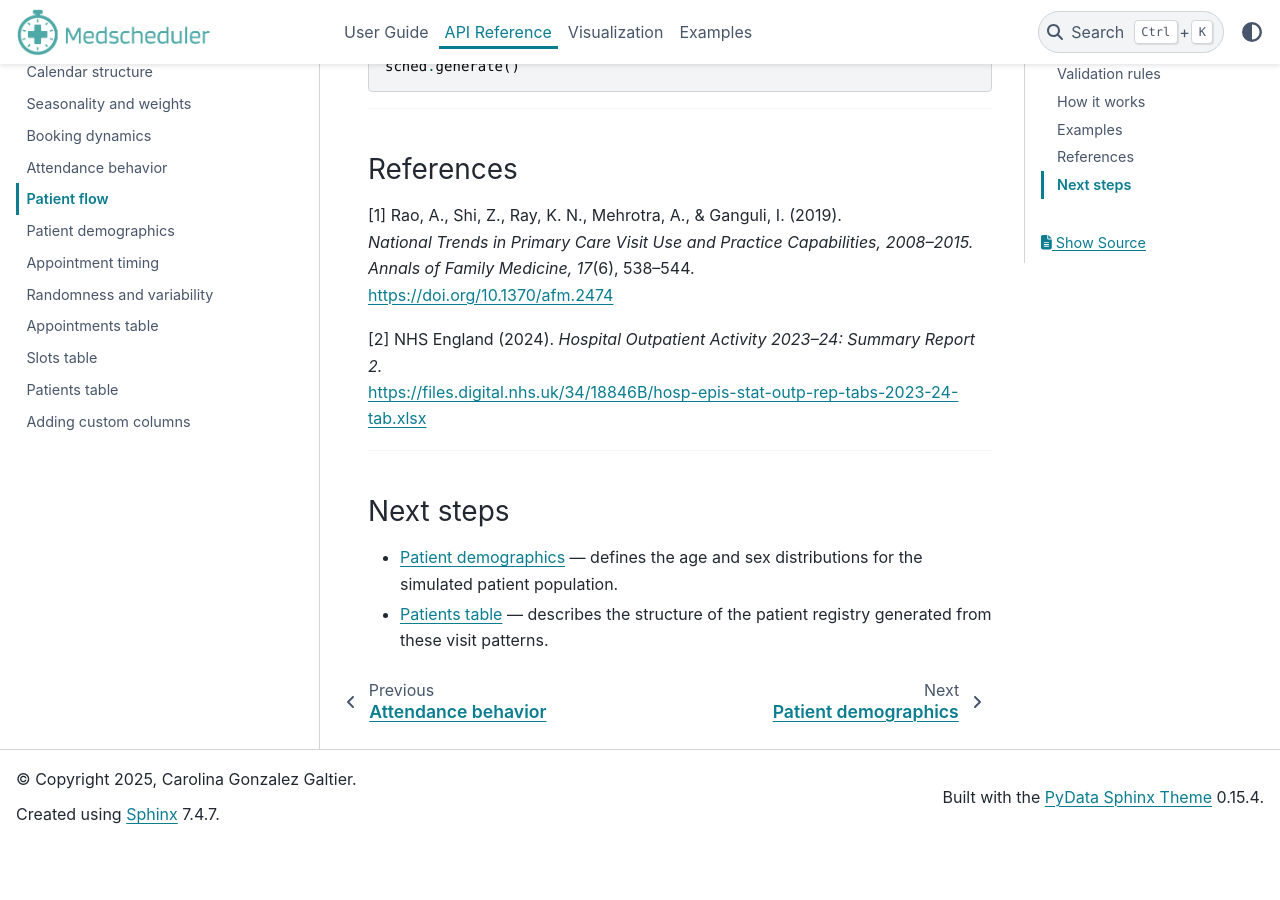
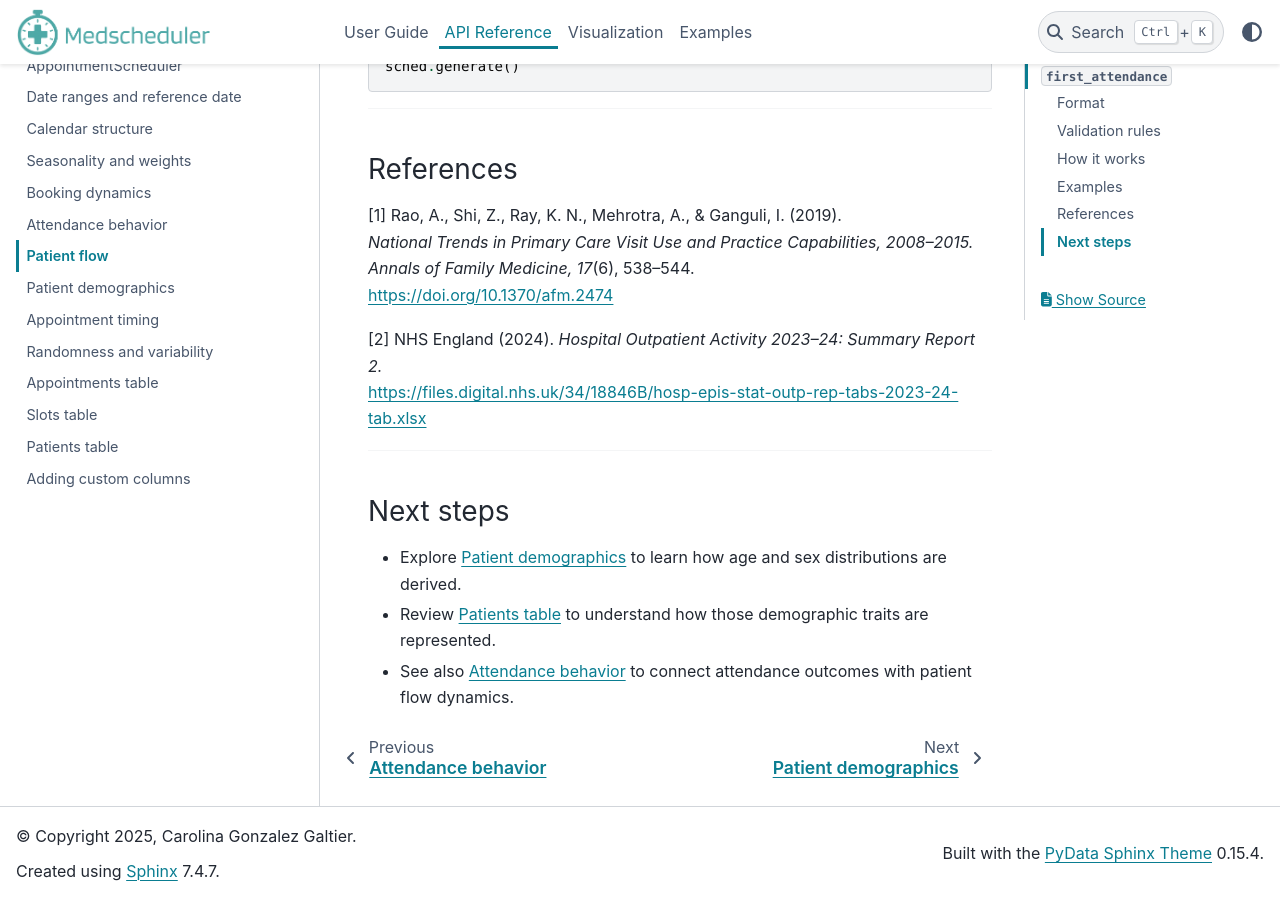
Before and after one commit to carogaltier/medscheduler, a Sphinx documentation site: the page built from docs/api-reference/patient_flow.md, in a window 1280 px wide and 900 px high, scrolled down 3018 px. Built offline with Sphinx 7.4.7 and the PyData theme 0.15.4, drawn with Linux system fonts in a browser that asks for light colours; before the commit the page ends 3861 px from its top, so only the background shows below that.

Commit message:
Update patient_flow.md

```diff
--- a/docs/api-reference/patient_flow.md
+++ b/docs/api-reference/patient_flow.md
@@ -100,8 +100,7 @@
 [https://files.digital.nhs.uk/34/18846B/hosp-epis-stat-outp-rep-tabs-2023-24-tab.xlsx](https://files.digital.nhs.uk/34/18846B/hosp-epis-stat-outp-rep-tabs-2023-24-tab.xlsx)
 
 ---
-
 ### Next steps
-
-- {doc}`patient_demographics` — defines the age and sex distributions for the simulated patient population.
-- {doc}`patients_table` — describes the structure of the patient registry generated from these visit patterns.
+- Explore {doc}`patient_demographics` to learn how age and sex distributions are derived.
+- Review {doc}`patients_table` to understand how those demographic traits are represented.
+- See also {doc}`attendance_behavior` to connect attendance outcomes with patient flow dynamics.
```
